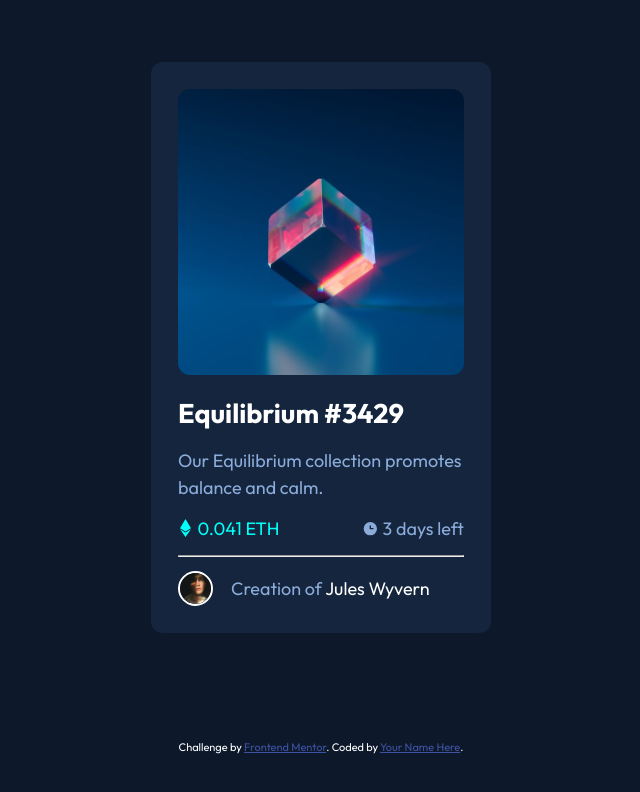
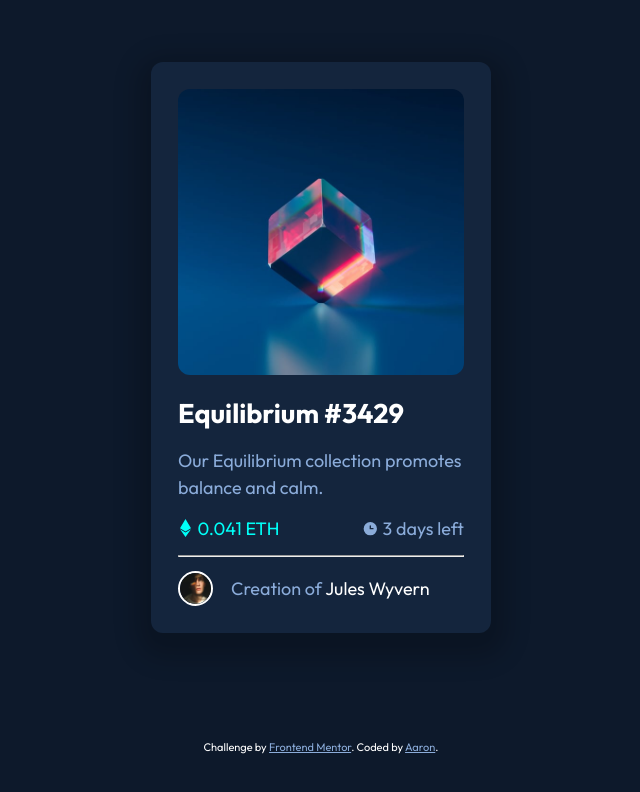
Before and after one commit to AaronL9/nft-preview-card-component-main, a plain HTML site: page index.html in a window 1280 px wide. Shown: the whole page, without its empty margins (319-959 px from the left). Drawn offline with Linux system fonts and the light colour scheme.

Commit message:
added box shadow and edit README

```diff
--- a/index.html
+++ b/index.html
@@ -52,7 +52,9 @@
       <a href="https://www.frontendmentor.io?ref=challenge" target="_blank"
         >Frontend Mentor</a
       >. Coded by
-      <a href="https://aaron-lomibao-portfolio.netlify.app/">Your Name Here</a>.
+      <a href="https://aaron-lomibao-portfolio.netlify.app/" target="_blank"
+        >Aaron</a
+      >.
     </footer>
   </body>
 </html>
--- a/style.css
+++ b/style.css
@@ -91,6 +91,7 @@ body {
   border-radius: 12px;
   display: grid;
   gap: 1rem;
+  box-shadow: 1px 10px 25px 15px rgba(0, 0, 0, 0.2);
 }
 
 .card-content {
@@ -191,5 +192,5 @@ body {
   text-align: center;
 }
 .attribution a {
-  color: hsl(228, 45%, 44%);
+  color: var(--primary-300);
 }
```
Also changed, not shown: 1 other file.
